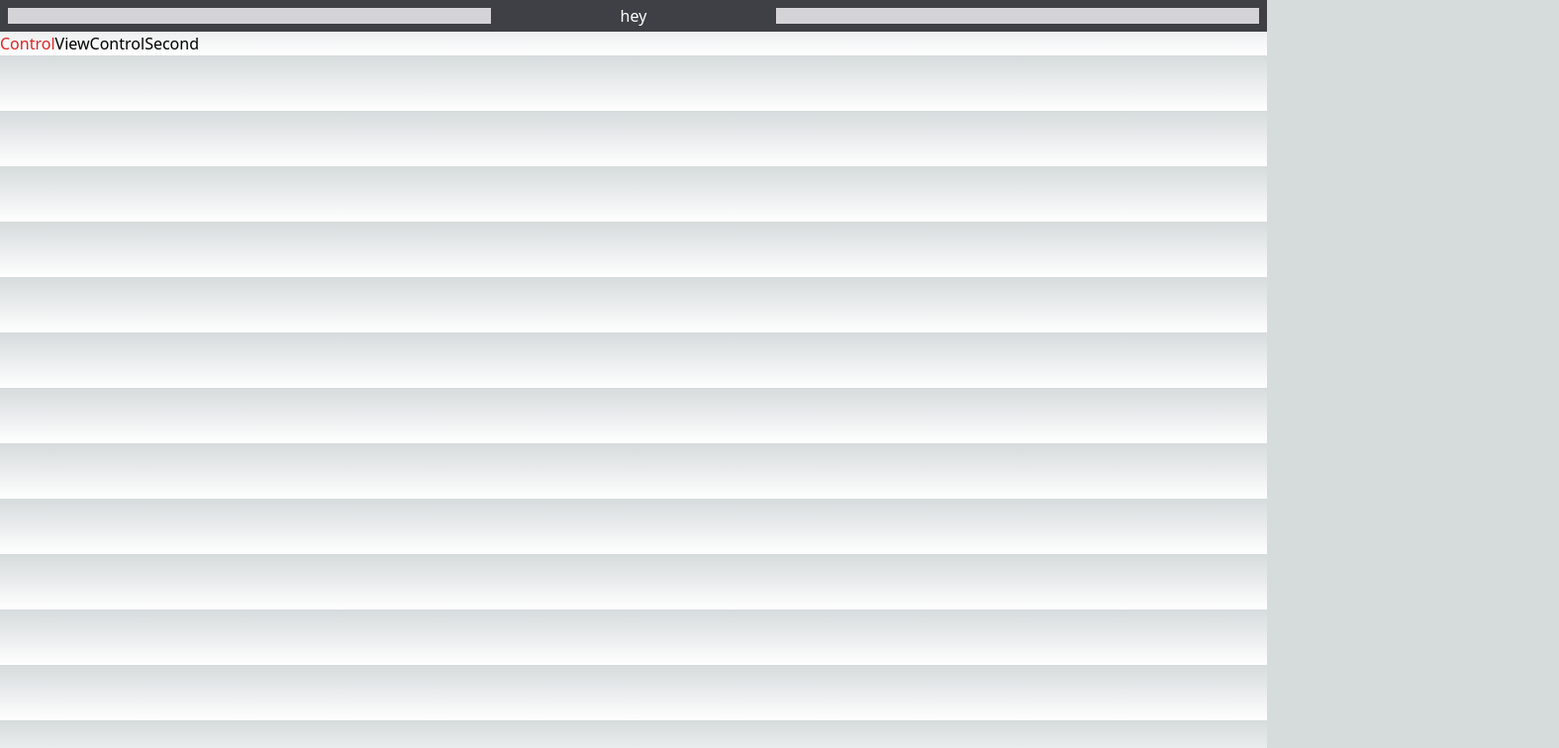
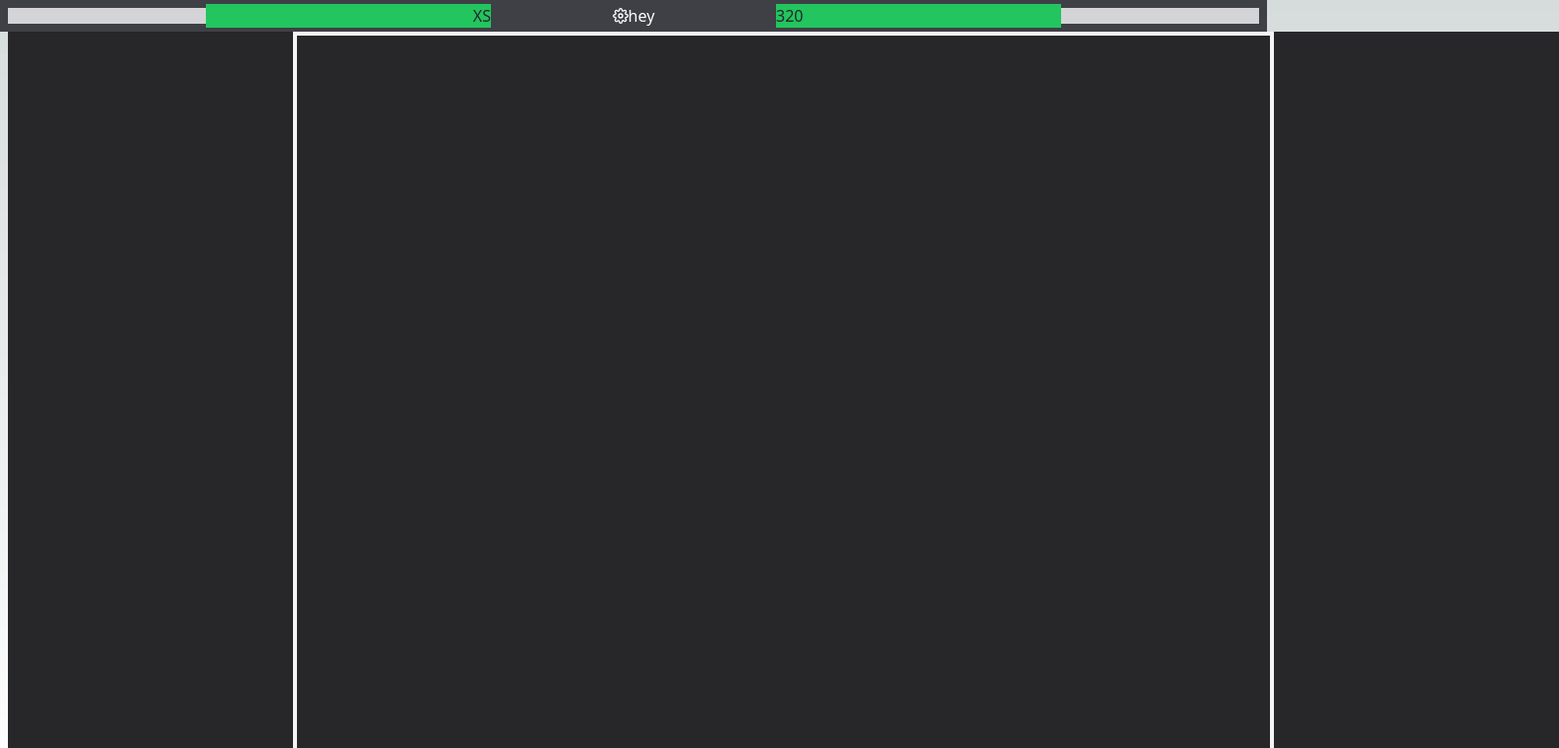
Before and after one commit to girumgizachew1/Gdev, a Next.js app: page /Editor in a window 1280 px wide. Shown: the top 756 px of the page at 99% size, 1575 px wide, since content can reach past the window. Built offline with nearby package versions, Linux system fonts and the light colour scheme.

Commit message:
basic layout

```diff
--- a/src/pages/Components/Editor/Control.tsx
+++ b/src/Components/Editor/Control.tsx
@@ -2,7 +2,9 @@ import React from 'react'
 
 function Control() {
   return (
-    <div className="text-red-600" >Control</div>
+    <div className=" w-72 bg-zinc-800 h-full">
+
+    </div>
   )
 }
 
--- a/src/pages/Components/Editor/ControlSecond.tsx
+++ b/src/Components/Editor/ControlSecond.tsx
@@ -2,8 +2,9 @@ import React from 'react'
 
 function ControlSecond() {
   return (
-    <div>ControlSecond</div>
-  )
+    <div className="bg-zinc-800 w-72 h-full">
+
+    </div>  )
 }
 
 export default ControlSecond
--- /dev/null
+++ b/src/Components/Editor/ScreenController.tsx
@@ -0,0 +1,38 @@
+import React, { useState } from 'react';
+import { FiSettings } from 'react-icons/fi';
+import { setWidth } from '@/Redux/width/screenwidth';
+import { useDispatch, useSelector } from 'react-redux'
+
+function ScreenController() {
+  const dispatch = useDispatch()
+
+  const width = useSelector(state => state.width.width)
+
+
+  const handleXSClick = () => {
+    if(width === 575   )
+    dispatch(setWidth(320));
+    else if (width === 320)
+    dispatch(setWidth(575));
+  };
+  console.log(width)
+
+  return (
+    <div className="w-full h-4 bg-zinc-300 my-2 flex items-center justify-center">
+      <div className="w-72 flex justify-left text-zinc-800 bg-green-500">
+        <button className='w-full text-right'  onClick={handleXSClick}>XS</button>
+      </div>
+      <div className="bg-zinc-700 w-72 flex items-center justify-center text-white">
+        <a>
+          <FiSettings />
+        </a>
+        <a>hey</a>
+      </div>
+      <div className="w-72 flex items-left justify-left text-zinc-800 bg-green-500">
+      <button className='w-full text-left'  onClick={handleXSClick}>320</button>
+      </div>
+    </div>
+  );
+}
+
+export default ScreenController;
--- /dev/null
+++ b/src/Components/Editor/View.tsx
@@ -0,0 +1,36 @@
+import React, { useState } from 'react';
+import { useDispatch, useSelector } from 'react-redux'
+
+function View() {
+
+  const widthx = useSelector(state => state.width.width)
+  console.log(widthx)
+  const [size, setSize] = useState({ width: 991, height: 859 });
+  const [isResizing, setIsResizing] = useState(false);
+  const [startPosition, setStartPosition] = useState({ x: 0, y: 0 });
+
+
+  return (
+      <div
+        style={{
+          width: size.width,
+          height: size.height,
+          resize: 'horizontal',
+          overflow: 'auto',
+          position: 'relative',
+          minWidth: '320px',
+          maxWidth: '1260px',
+          minHeight: '320px',
+          maxHeight: '870px',
+
+        }}
+        className='bg-zinc-800 border-4 border-zinc-100'
+      >
+        {/* main content here */}
+
+      </div>
+
+  );
+}
+
+export default View;
--- /dev/null
+++ b/src/Redux/Store.tsx
@@ -0,0 +1,8 @@
+import { configureStore } from '@reduxjs/toolkit'
+import widthReducer from './width/screenwidth'
+
+export const store = configureStore({
+  reducer: {
+    width: widthReducer,
+    }
+})
--- /dev/null
+++ b/src/Redux/width/screenwidth.tsx
@@ -0,0 +1,18 @@
+import { createSlice } from '@reduxjs/toolkit'
+
+const initialState ={
+    width: 320
+}
+
+const widthSlice = createSlice({
+  name: 'width',
+  initialState ,
+  reducers: {
+    setWidth : (state, action) =>{
+        state.width = action.payload;
+    }
+  }
+})
+
+export const { setWidth } = widthSlice.actions
+export default widthSlice.reducer
--- a/src/pages/Components/Editor/ScreenController.tsx
+++ /dev/null
@@ -1,11 +0,0 @@
-import React from 'react'
-
-function ScreenController() {
-  return (
-<div className='w-full h-4 bg-zinc-300 my-2 flex items-center justify-center'>
-       <div className='bg-zinc-700 w-72 flex items-center justify-center text-white ' ><a>hey</a></div>
-    </div>
-  )
-}
-
-export default ScreenController
--- a/src/pages/Components/Editor/View.tsx
+++ /dev/null
@@ -1,9 +0,0 @@
-import React from 'react'
-
-function View() {
-  return (
-    <div>View</div>
-  )
-}
-
-export default View
--- a/src/pages/Editor.tsx
+++ b/src/pages/Editor.tsx
@@ -1,21 +1,24 @@
 import React from 'react'
-import ControlSecond from './Components/Editor/ControlSecond'
-import View from './Components/Editor/View'
-import Control from './Components/Editor/Control'
-import ScreenController from './Components/Editor/ScreenController'
+import ControlSecond from '../Components/Editor/ControlSecond'
+import View from '../Components/Editor/View'
+import Control from '../Components/Editor/Control'
+import ScreenController from '../Components/Editor/ScreenController'
 
 function Editor() {
     return (
-        <div className='flex flex-col w-full' >
+        <div className='flex flex-col w-full h-screen justify-between ' >
             <div className='h-8 w-full bg-zinc-700 px-2' >
-                    <ScreenController/>
+                <ScreenController />
+            </div>
+            <div className='flex justify-between px-2'>
+                <div ><Control /></div>
+                <div><View /></div>
+                <div><ControlSecond /></div>
+            </div>
+            <div className='h-8 w-full bg-zinc-700 px-2' >
 
             </div>
-            <div className='flex' >
-                <Control />
-                <View />
-                <ControlSecond />
-            </div>
+
         </div>
     )
 }
--- a/src/pages/_app.tsx
+++ b/src/pages/_app.tsx
@@ -1,6 +1,12 @@
 import '@/styles/globals.css'
 import type { AppProps } from 'next/app'
+import { Provider } from 'react-redux'
+import { store } from '@/Redux/Store'
 
 export default function App({ Component, pageProps }: AppProps) {
-  return <Component {...pageProps} />
+  return (
+    <Provider store={store}>
+    <Component {...pageProps} />
+  </Provider>
+  )
 }
--- a/tailwind.config.js
+++ b/tailwind.config.js
@@ -2,7 +2,7 @@
 module.exports = {
   content: [
     './src/pages/**/*.{js,ts,jsx,tsx,mdx}',
-    './src/components/**/*.{js,ts,jsx,tsx,mdx}',
+    './src/Components/**/*.{js,ts,jsx,tsx,mdx}',
     './src/app/**/*.{js,ts,jsx,tsx,mdx}',
   ],
   theme: {
```
Also changed, not shown: package.json (+7 -0 lines), 1 other file (tests, documents, lock files or other folders).
